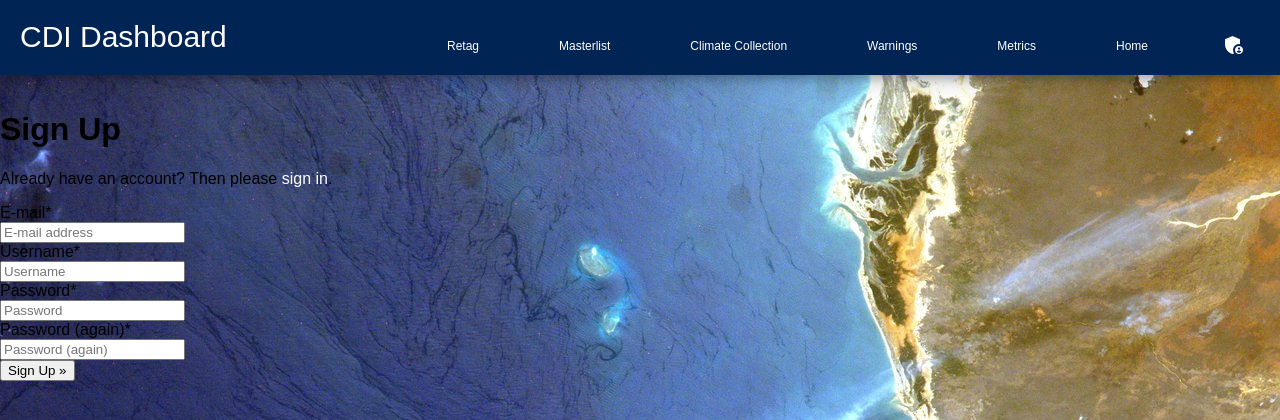
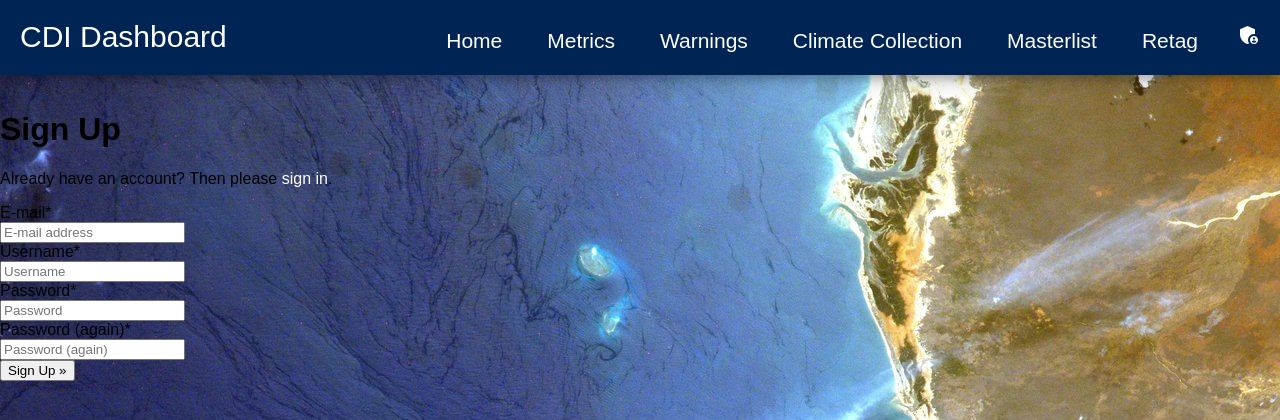
Before and after one commit to NASA-IMPACT/CDI-Dashboard, a Django app: page /accounts/signup/ in a window 1280 px wide. Shown: the top 420 px of the page. Run offline with Django 3.2, Linux system fonts and the light colour scheme; some libraries are stand-ins or nearby versions.

Commit message:
Increased Navbar Font Size and Re-Ordered Links

```diff
--- a/dashboard/static/css/style.css
+++ b/dashboard/static/css/style.css
@@ -424,8 +424,9 @@ text-align:start;
     .navbar li {
 
       float: right;
-      font-size: 40%;
-      border:20px solid transparent;
+      font-size: 70%;
+      border-right:5px solid transparent;
+      border-top:10px solid transparent;
 
     }
     .navbar li a {
@@ -496,4 +497,12 @@ text-align:start;
         text-align: center
 
       }
+      .navbar li {
+
+        float: right;
+        font-size: 70%;
+        border-right:70px solid transparent;
+        border-top:10px solid transparent;
+
+      }
     }
--- a/dashboard/templates/base.html
+++ b/dashboard/templates/base.html
@@ -1,4 +1,3 @@
-
 <!--Base File for Static Content-->
 
 <!DOCTYPE html>
@@ -8,7 +7,8 @@
     <!--Referencing style.css file and icon page-->
     <meta charset="UTF-8">
     <title>{% block title %}{% endblock %}</title>
-    {% load static %}<link rel="stylesheet" href="{%  static  'css/style.css'  %}">
+    {% load static %}
+    <link rel="stylesheet" href="{%  static  'css/style.css'  %}">
     <link href="https://fonts.googleapis.com/icon?family=Material+Icons" rel="stylesheet">
 </head>
 
@@ -28,18 +28,17 @@
         <!--Creating and Linking Menu Items-->
         <ul class="menu-items">
             <li><a href="/admin">
-                <button type="button" class="alert-button">
-                    <span class="material-icons">admin_panel_settings</span>
-                </button>
-            </a>
-        </li>
+                    <button type="button" class="alert-button">
+                        <span class="material-icons">admin_panel_settings</span>
+                    </button>
+                </a>
+            </li>
+            <li><a href="/retag">Retag</a></li>
+            <li><a href="/cdi-masterlist">Masterlist</a></li>
+            <li><a href="/climate-collection">Climate Collection</a></li>
+            <li><a href="/warnings">Warnings</a></li>
+            <li><a href="/charts">Metrics</a></li>
             <li><a href="/">Home</a></li>
-            <li><a href="/charts">Metrics</a></li>
-            <li><a href="/warnings">Warnings</a></li>
-            <li><a href="/climate-collection">Climate Collection</a></li>
-            <li><a href="/cdi-masterlist">Masterlist</a></li>
-            <li><a href="/retag">Retag</a></li>
-
         </ul>
     </navbar>
     <br>
@@ -54,8 +53,7 @@
 
     <div class="footer">
         <a href="https://www.nasa.gov/" target="_blank">
-            {% load static %}<img class="footer_logo" src="{% static 'media/NASA_logo.png' %}"
-                alt="NASA Logo"></img>
+            {% load static %}<img class="footer_logo" src="{% static 'media/NASA_logo.png' %}" alt="NASA Logo"></img>
         </a>
         <a href="https://impact.earthdata.nasa.gov/" target="_blank">
             {% load static %} <img class="footer_logo" src="{% static 'media/IMPACT_logo.png' %}"
```
